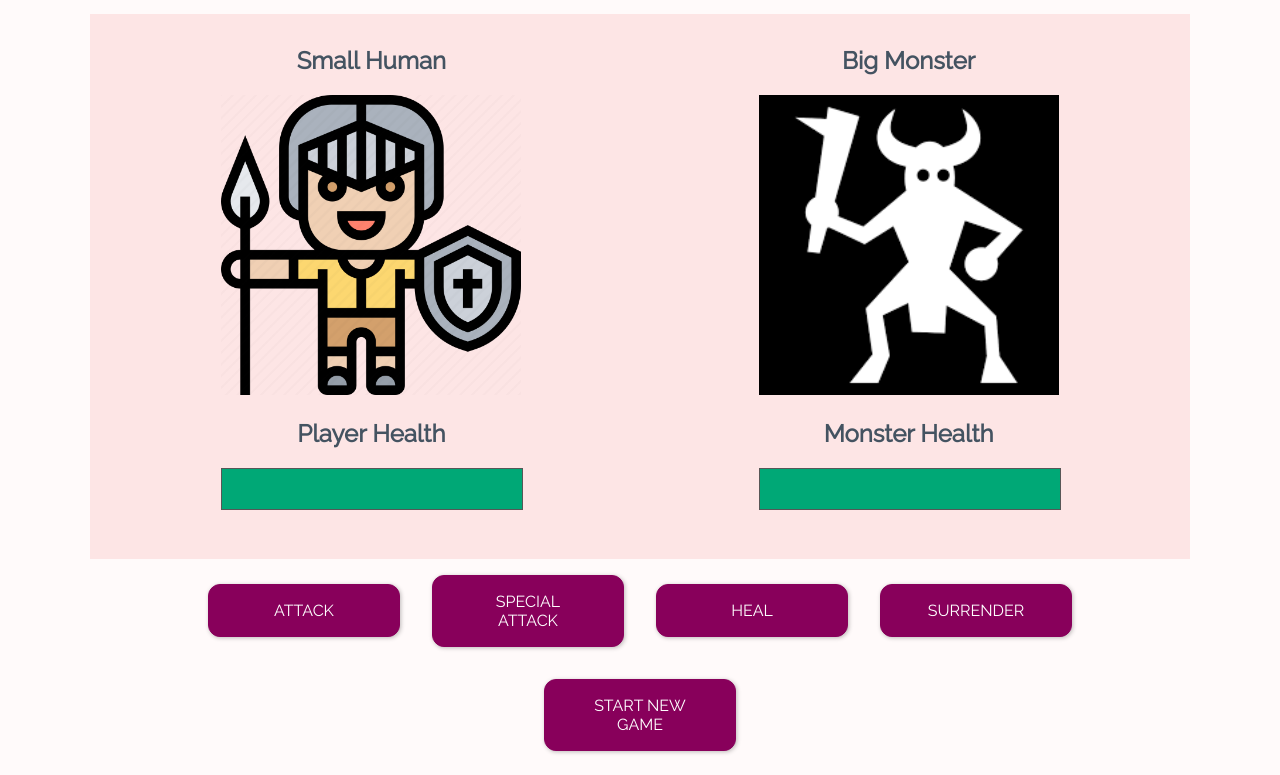
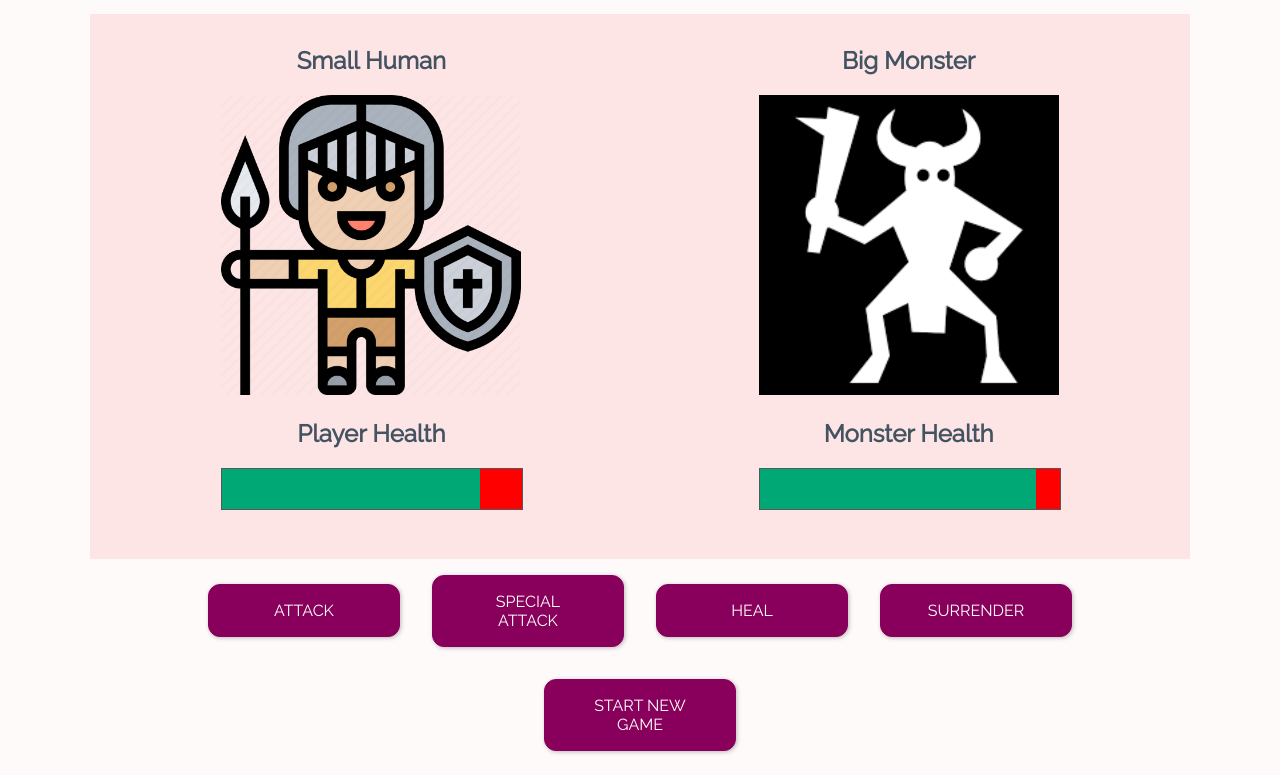
Before and after one commit to Berger101/Monster-Game, a plain HTML site: page index.html in a window 1280 px wide. Both pictures are taken after a click on the button "ATTACK". Shown: the part 89-864 px from the top of the page. Drawn offline with Linux system fonts and the light colour scheme.

Commit message:
Healthbar value width reducing when playing

```diff
--- a/assets/css/style.css
+++ b/assets/css/style.css
@@ -51,7 +51,13 @@ img {
   background: #ff0000;
 }
 
-.healthbarValue {
+.healthbarValuePlayer {
+  background-color: #00a876;
+  width: 100%;
+  height: 100%;
+}
+
+.healthbarValueMonster {
   background-color: #00a876;
   width: 100%;
   height: 100%;
--- a/assets/js/script.js
+++ b/assets/js/script.js
@@ -3,6 +3,8 @@
  * and possible choices
  */
 const buttons = document.getElementsByTagName("button");
+const healthbarValuePlayer = document.querySelector('.healthbarValuePlayer');
+const healthbarValueMonster = document.querySelector('.healthbarValueMonster');
 let playerHealth = 100;
 let monsterHealth = 100;
 
@@ -23,6 +25,8 @@ for (let button of buttons) {
       if (this.getAttribute("data-type") === "startNewGame") {
         playerHealth = 100;
         monsterHealth = 100;
+        healthbarValuePlayer.style.width = '100%';
+        healthbarValueMonster.style.width = '100%';
         console.log("player health: " + playerHealth);
         console.log("monster health: " + monsterHealth);
       }
@@ -32,6 +36,8 @@ for (let button of buttons) {
         let attackValue = getRandomValue(5, 12);
         monsterHealth -= attackValue;
         attackPlayer();
+        healthbarValuePlayer.style.width = playerHealth + "%";
+        healthbarValueMonster.style.width = monsterHealth + "%";
         console.log("player attack: " + attackValue);
         console.log("player health: " + playerHealth);
         console.log("monster health: " + monsterHealth);
--- a/index.html
+++ b/index.html
@@ -27,7 +27,7 @@
       <!-- Health bar -->
       <h2>Player Health</h2>
       <div class="healthbar">
-        <div class="healthbarValue"></div>
+        <div class="healthbarValuePlayer"></div>
       </div>
     </div>
 
@@ -38,7 +38,7 @@
       <!-- Health bar -->
       <h2>Monster Health</h2>
       <div class="healthbar">
-        <div class="healthbarValue"></div>
+        <div class="healthbarValueMonster"></div>
       </div>
     </div>
   </section>
```
